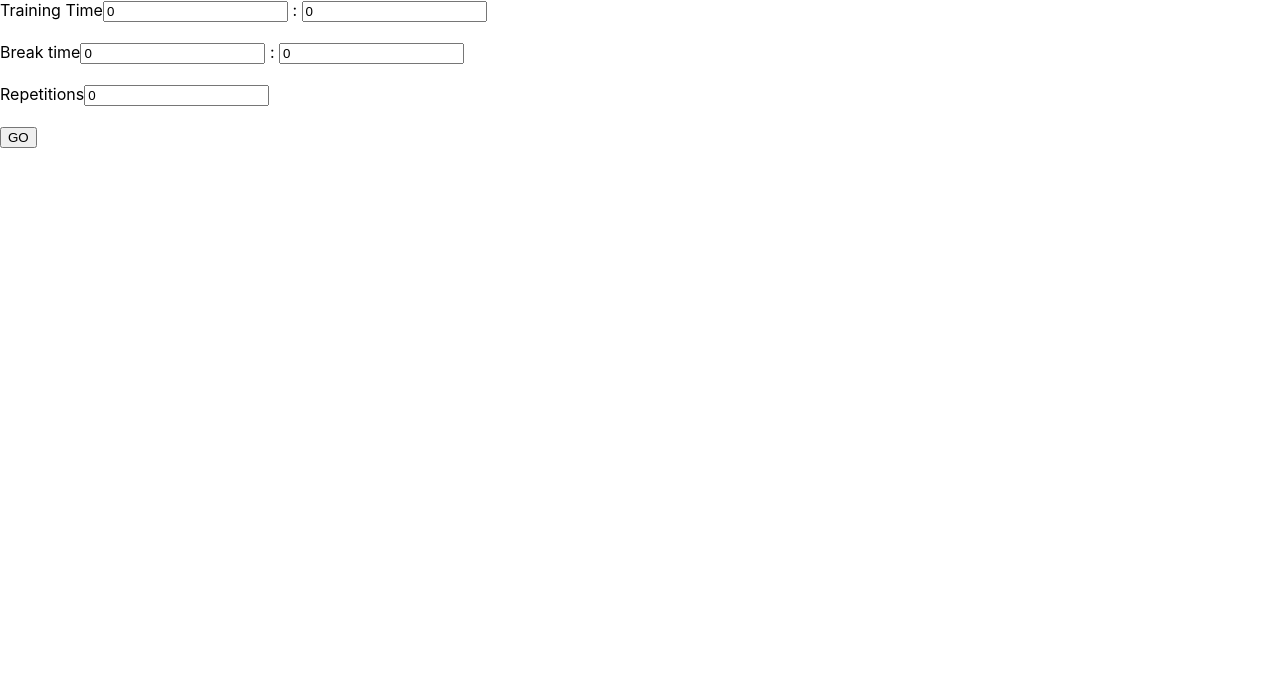
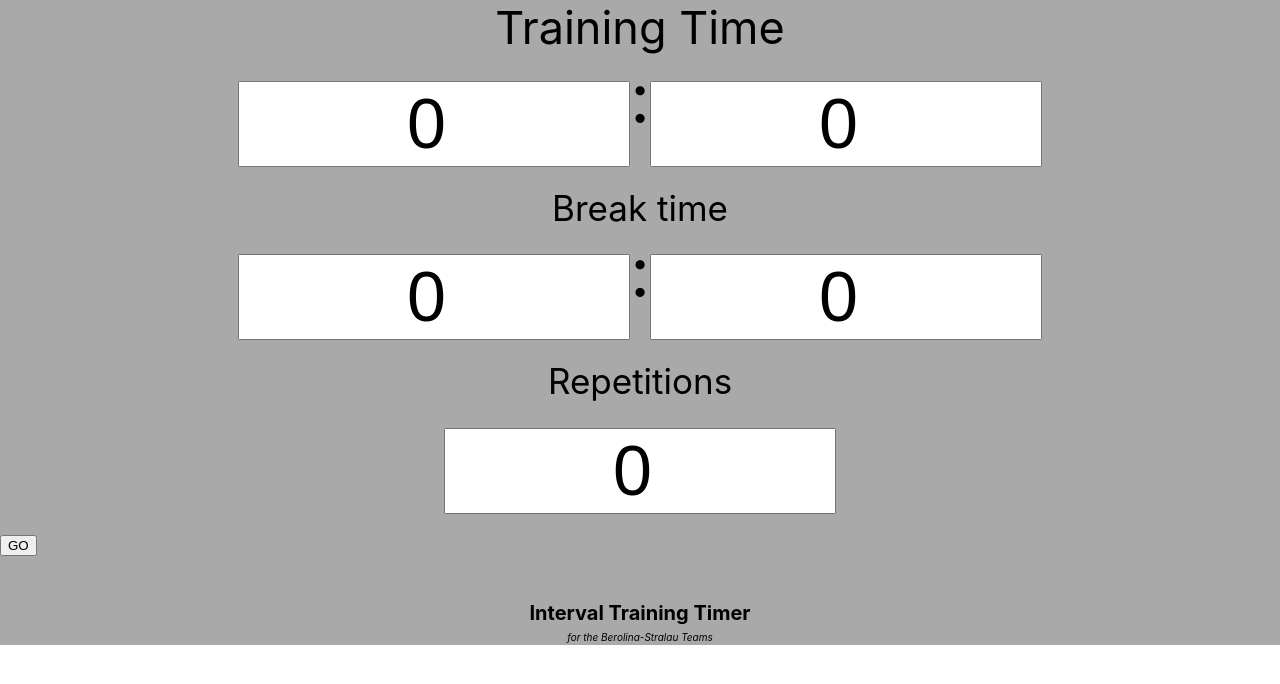
Before and after one commit to Filip-Zafran/Interval_Timer--Redux, a React (Create React App) app: page / in a window 1280 px wide. Shown: the top 684 px of the page. Built offline with nearby package versions, Linux system fonts and the light colour scheme.

Commit message:
add CSS for TimerScreen

```diff
--- a/src/App.css
+++ b/src/App.css
@@ -32,7 +32,55 @@
   from {
     transform: rotate(0deg);
   }
+
   to {
     transform: rotate(360deg);
   }
 }
+
+#mainDiv {
+  background-color: darkgray;
+  /* height: 100%; */
+}
+
+#trainingTimeLabel {
+  font-size: 45px;
+}
+
+label {
+  font-size: 35px;
+  display: flex;
+  justify-content: center;
+  border-top: 5%;
+}
+
+.inputCell {
+  width: 30%;
+  height: 80px;
+  font-size: 70px;
+  text-align: center;
+  margin-top: 2%;
+}
+
+.timerCells {
+  display: flex;
+  justify-content: center;
+}
+
+button {
+  justify-content: center;
+  align-items: center;
+}
+
+.semicolon {
+  font-size: 70px;
+}
+
+#footer {
+  margin-top: 45px;
+  text-align: center;
+}
+
+p {
+  margin: 0;
+}
--- a/src/pages/Settings.js
+++ b/src/pages/Settings.js
@@ -48,32 +48,38 @@ constructor(props) {
 
   render () {
   return (
-    <div>
+    <div id="mainDiv" >
 
-      <label> Training Time
+      <label id="trainingTimeLabel" > Training Time
        </label>
 
-      <input type="number" value={this.state.trainingTimeMinutes} onChange={this.setTrainingTimeMinutes}/> : <input type="number" value={this.state.trainingTimeSeconds} onChange={this.setTrainingTimeSeconds}/>
+      <div class="timerCells">
+      <input type="number" class="inputCell" value={this.state.trainingTimeMinutes} onChange={this.setTrainingTimeMinutes} />
+      <div class="semicolon">:</div>
+      <input type="number" class="inputCell" value={this.state.trainingTimeSeconds} onChange={this.setTrainingTimeSeconds} />
+      </div>
 
-      <br />
       <br />
 
 
       <label> Break time
        </label>
 
-      <input type="number" value={this.state.breakTimeMinutes} onChange={this.setBreakTimeMinutes}/> : <input type="number" value={this.state.breakTimeSeconds} onChange={this.setBreakTimeSeconds}/>
+           <div class="timerCells">
+      <input type="number" class="inputCell" value={this.state.breakTimeMinutes} onChange={this.setBreakTimeMinutes} />
+         <div class="semicolon">:</div>
+      <input type="number" class="inputCell"  value={this.state.breakTimeSeconds} onChange={this.setBreakTimeSeconds} />
+      </div>
 
-      <br />
       <br />
 
 
       <label> Repetitions
        </label>
 
-      <input type="number" value={this.state.repetitions} onChange={this.setRepetitions}/>
-
-      <br />
+          <div class="timerCells">
+      <input type="number" class="inputCell" value={this.state.repetitions} onChange={this.setRepetitions}/>
+ </div>
 
       <br />
 
@@ -81,9 +87,21 @@ constructor(props) {
           // TO DO:
               // add link to Timer Screen and create a Timer Screen Page
               // pass data to it
+                >GO </button>
 
+      <br />
 
-          >GO </button>
+  {/* <View
+  style={{
+    borderBottomColor: 'black',
+    borderBottomWidth: 1,
+  }}
+/> */}
+
+      <div id="footer">
+      <p style={{'font-size': '20px'}}> <b>Interval Training Timer</b> </p>
+       <p2 style={{'font-size': '10px'}}><i>for the Berolina-Stralau Teams</i></p2>
+</div>
 
 </div>
 
```
